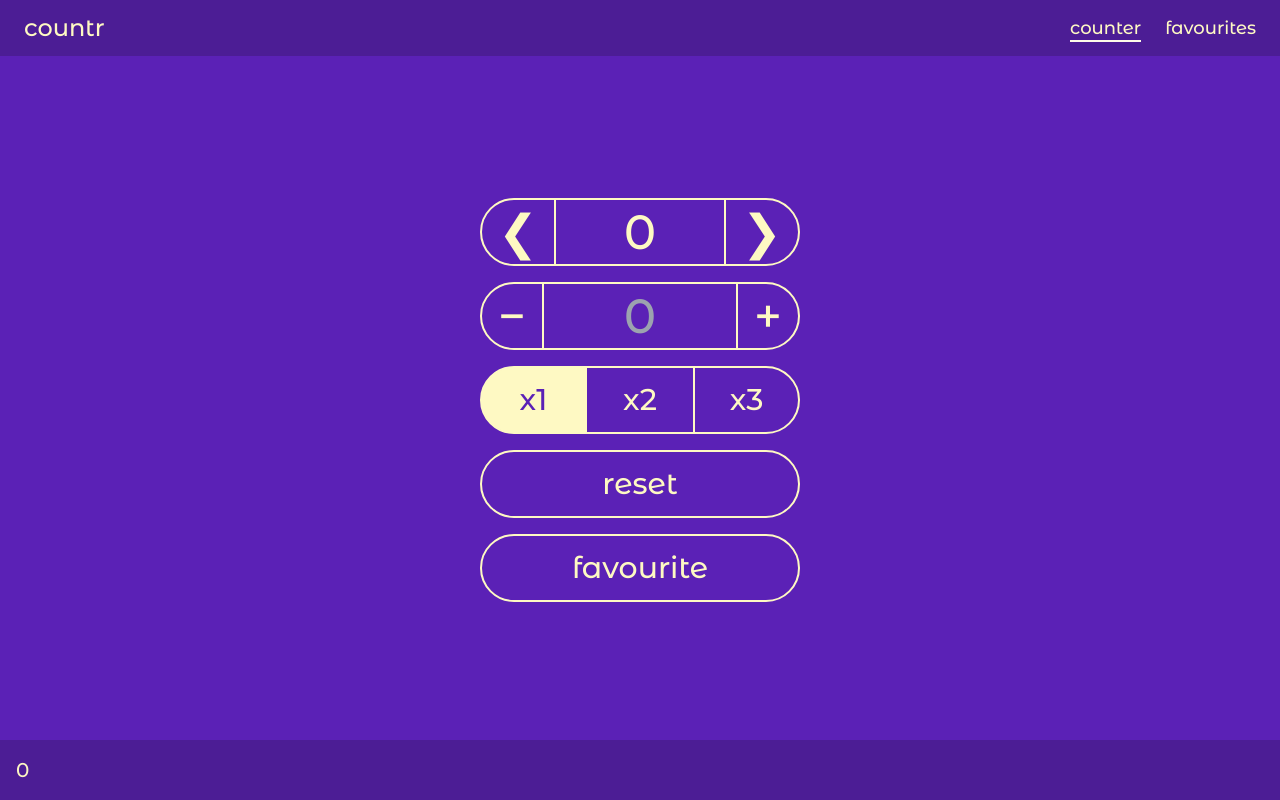
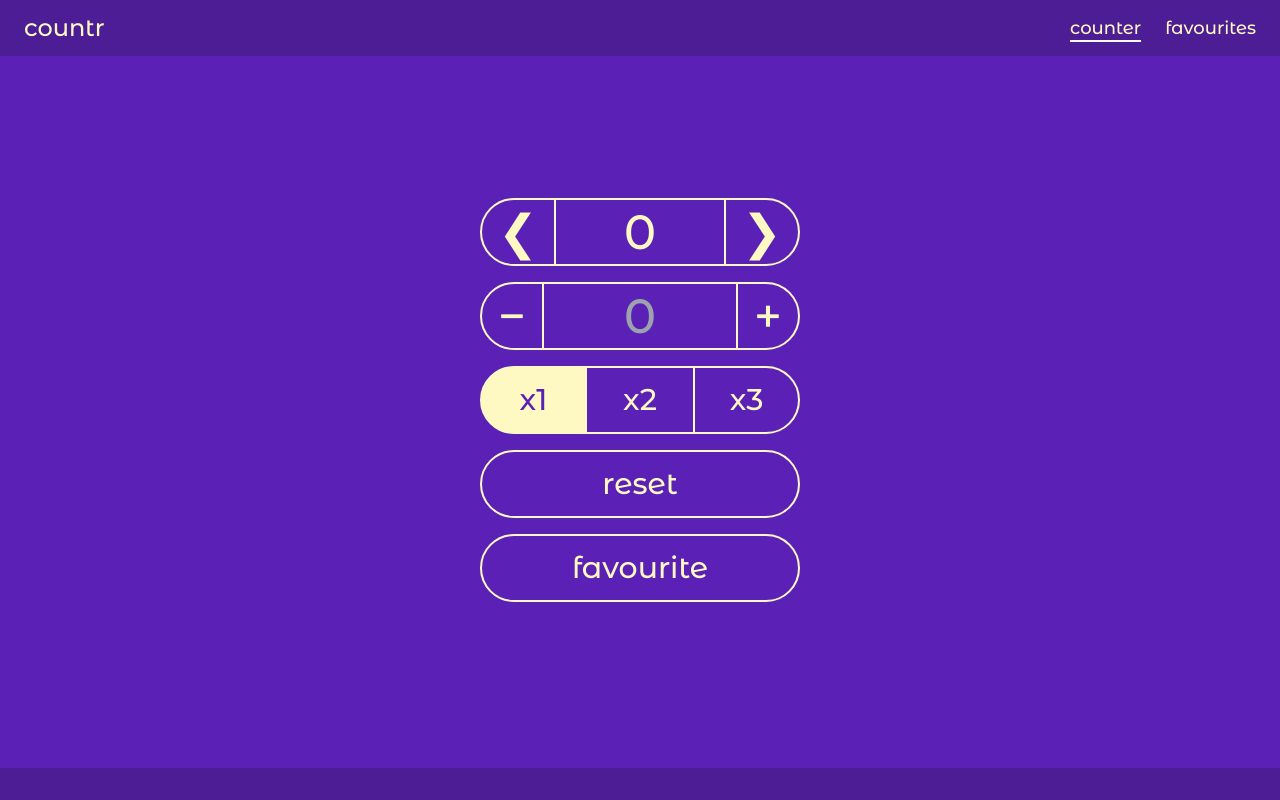
Before and after one commit to malthesers/countr, a Nuxt app: page / in a window 1280 px wide. Built offline with nearby package versions, Linux system fonts and the light colour scheme.

Commit message:
Removed 0 from history beginning

```diff
--- a/components/CounterHistory.vue
+++ b/components/CounterHistory.vue
@@ -1,8 +1,6 @@
 <template>
   <footer class="absolute w-full bottom-0 bg-violet-900 p-4 font-mono text-yellow-100">
-    <div class="text-xl flex gap-[12px] overflow-x-scroll">
-      <span>0</span>
-    </div>
+    <div class="text-xl flex gap-[12px] overflow-x-scroll"></div>
     <div class="absolute top-0 left-0 w-full h-full z-10 bg-gradient-to-r from-transparent to-violet-900 pointer-events-none"/>
   </footer>
 </template>
```
